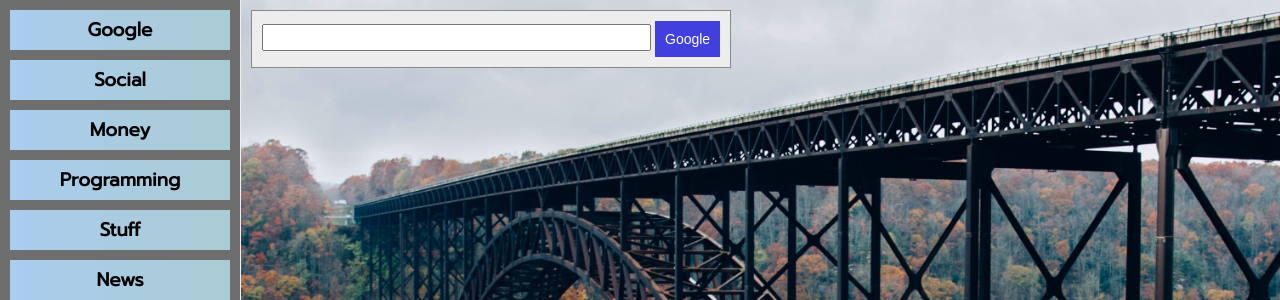
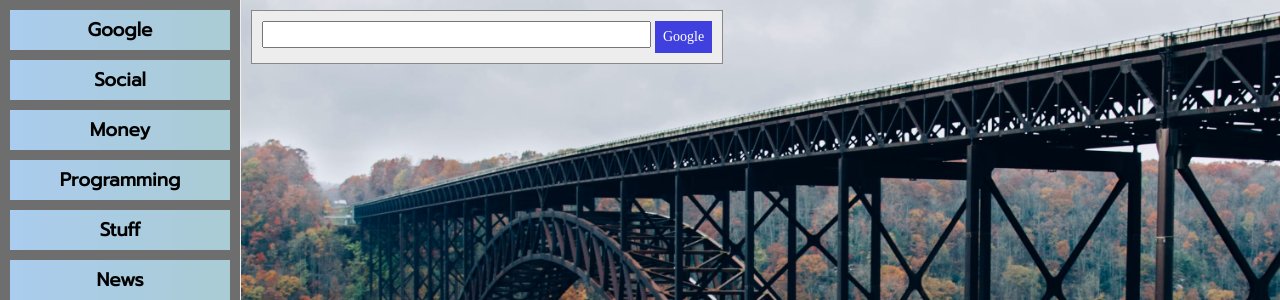
Before and after one commit to rspears74/my-site, a Flask app: page /randall in a window 1280 px wide. Shown: the part 76-376 px from the top of the page. Run offline with Flask 2, Linux system fonts and the light colour scheme; some web fonts are replaced.

Commit message:
added hover animation to google search button and changed font

```diff
--- a/static/randall/animations.js
+++ b/static/randall/animations.js
@@ -22,6 +22,9 @@ var main = function(){
   $('.listcontainer').hover(function(){
     $(this).toggleClass('imgactive');
   });
+  $('.btn2').hover(function(){
+    $(this).toggleClass('btn2-active');
+  });
 
 
 };
--- a/static/randall/main.css
+++ b/static/randall/main.css
@@ -164,12 +164,21 @@ body {
 
 .btn2 {
   background-color: #4040df;
+  font-family: 'Futura';
   border: none;
   color: white;
-  padding: 10px;
+  padding: 8px;
   text-align: center;
   font-size: 14px;
   cursor: pointer;
+  position: relative;
+  top: 0;
+  bottom: 0;
+  margin: auto;
+}
+
+.btn2-active {
+  background-color: #3030ad;
 }
 
 .google-search {
@@ -183,4 +192,7 @@ body {
 
 input {
   font-size: 20px;
+  top: 0;
+  bottom: 0;
+  margin: auto;
 }
```
Also changed, not shown: 1 other file.
